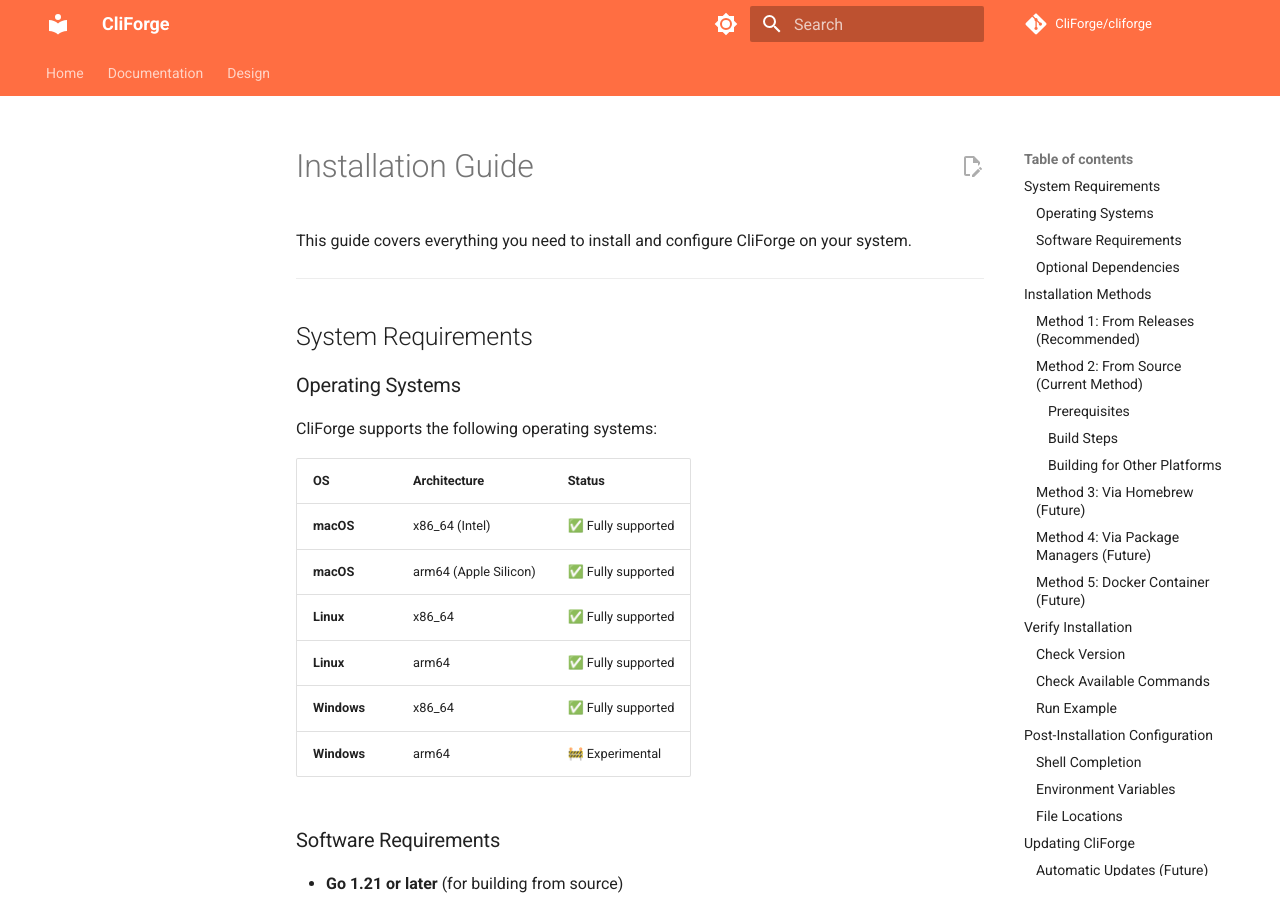
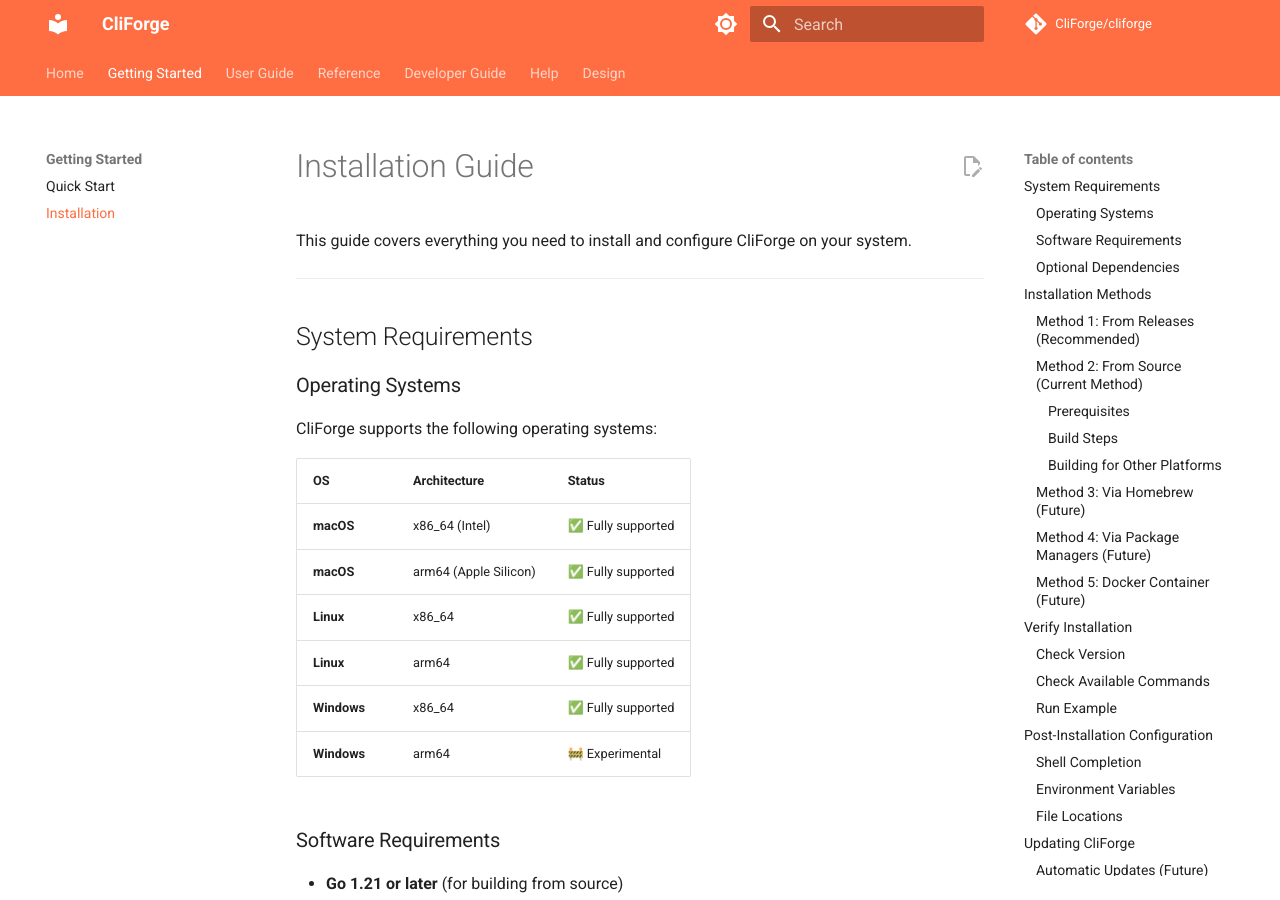
Before and after one commit to CliForge/cliforge, an MkDocs documentation site: the page built from docs/installation.md, in a window 1280 px wide and 900 px high. Built offline with MkDocs 1.6.1 and Material for MkDocs 9.7.7, drawn with Linux system fonts in a browser that asks for light colours; comment, search, counter and statistics services are not loaded.

Commit message:
docs: update mkdocs navigation with complete documentation structure
Add all user guides, developer guides, references, and architecture
docs to mkdocs navigation for comprehensive documentation site.

```diff
--- a/mkdocs.yml
+++ b/mkdocs.yml
@@ -53,9 +53,23 @@ markdown_extensions:
 
 nav:
   - Home: README.md
-  - Documentation:
+  - Getting Started:
+      - Quick Start: getting-started.md
+      - Installation: installation.md
+  - User Guide:
+      - Configuration: user-guide-configuration.md
+      - Authentication: user-guide-authentication.md
+      - Workflows: user-guide-workflows.md
+      - Examples & Recipes: examples-and-recipes.md
+  - Reference:
+      - OpenAPI Extensions: openapi-extensions-reference.md
+      - Configuration DSL: configuration-dsl.md
       - Technical Specification: technical-specification.md
-      - Configuration DSL: configuration-dsl.md
+  - Developer Guide:
+      - Plugin Development: developer-guide-plugins.md
+  - Help:
+      - FAQ: faq.md
+      - Troubleshooting: troubleshooting.md
   - Design:
       - Overview: ../design/README.md
       - Architecture:
@@ -63,6 +77,12 @@ nav:
           - Configuration Override: ../design/architecture/configuration-override-matrix.md
           - Deprecation Strategy: ../design/architecture/deprecation-strategy.md
           - Secrets Handling: ../design/architecture/secrets-handling-design.md
+          - Plugin Architecture: ../design/architecture/plugin-architecture.md
+          - Workflow Orchestration: ../design/architecture/workflow-orchestration.md
+          - File Operations: ../design/architecture/file-operations.md
+          - Progress & Streaming: ../design/architecture/progress-and-streaming.md
+          - State Management: ../design/architecture/state-management.md
+          - Gap Analysis: ../design/architecture/gap-analysis-rosa-requirements.md
       - Decisions:
           - ADRs: ../design/decisions/README.md
           - ADR-000: ../design/decisions/000-use-architecture-decision-records.md
```
